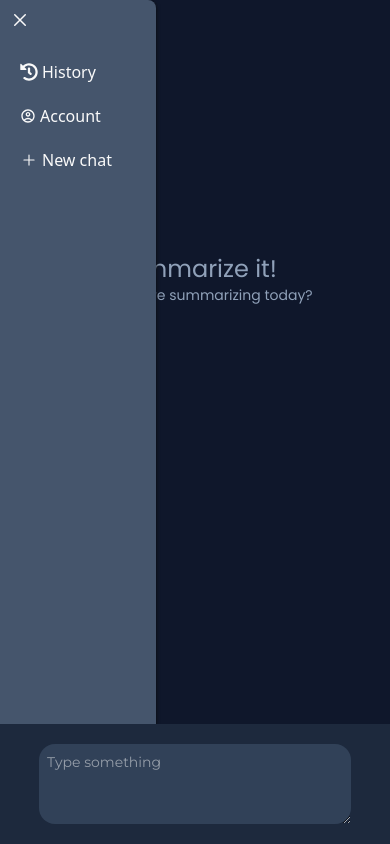
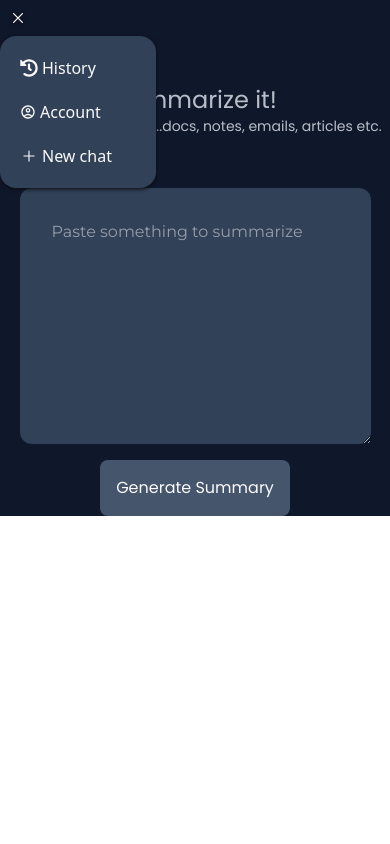
Before and after one commit to Cedrickoketch/Summarizer, a React (Vite) app in the folder frontend/: page / in a window 390 px wide. Built offline with nearby package versions, Linux system fonts and the light colour scheme.

Commit message:
Done with logic, backend and majority of frontend

```diff
--- a/frontend/package.json
+++ b/frontend/package.json
@@ -1,5 +1,6 @@
 {
-  "name": "frontend",
+  "name": "summarizer-frontend",
+  "proxy": "http://localhost:5000",
   "private": true,
   "version": "0.0.0",
   "type": "module",
--- a/frontend/src/App.jsx
+++ b/frontend/src/App.jsx
@@ -1,16 +1,29 @@
 import Navbar from "./components/Navbar.jsx"
 import TextField from "./components/TextField.jsx";
+import { useState } from "react";
 
 function App() {
+  const [summary, setSummary] = useState('');
+
+  const handleSummary = (result) => {
+    setSummary(result);
+  }
+
   return(
-    <div className="bg-slate-900 text-neutral-50 h-[100vh]">
-      <div className="absolute top-0 w-full snap-center text-center text-slate-400 font-primary text-pretty mt-[30vh]">
-        <h1 className="text-2xl">Summarize it!</h1>
-        <p className="text-sm">What are we summarizing today?</p>
+    <div className="bg-slate-900 text-neutral-50 h-fit md:h-screen">
+      <Navbar />
+      <div className="absolute top-0 w-full text-center text-slate-200 font-primary text-pretty mt-[10vh] opacity-80">
+        <h1 className="text-2xl md:text-6xl">Summarize it!</h1>
+        <p className="text-sm md:text-2xl md:pt-5">Summarize anything...docs, notes, emails, articles etc.</p>
       </div>
 
-      <Navbar />
-      <TextField />
+      <TextField onSummarize={handleSummary} />
+
+      {summary && (
+        <div className='font-secondary text-center md:text-2xl bg-slate-700 rounded-2xl mx-5 text-pretty p-2 mt-4'>
+          <div>{summary}</div>
+        </div>
+      )}
     </div>
   )
 }
--- a/frontend/src/components/Navbar.jsx
+++ b/frontend/src/components/Navbar.jsx
@@ -1,5 +1,5 @@
 import React, { useState } from 'react'
-import { FiSidebar } from "react-icons/fi";
+import { FiMenu } from "react-icons/fi";
 import { IoCloseOutline } from "react-icons/io5";
 import { FaHistory } from "react-icons/fa";
 import { MdOutlineAccountCircle } from "react-icons/md";
@@ -7,21 +7,22 @@ import { IoAdd } from "react-icons/io5";
 
 const Navbar = () => {
     const [isMenuOpen, setIsMenuOpen] = useState(false);
+
     return (
-    <div>
+      <div className='sticky top-0  z-9'>
           {/* mobile Navbar */}
-        <div className={`top-0 sticky lg:hidden bg-slate-600 h-[100vh] rounded-br-lg rounded-tr-lg drop-shadow-neutral-950 drop-shadow-sm transition-colors 0.5s ease-in ${isMenuOpen === true ? "w-[12vw]" : "w-[40vw]"} `}>
-            <button className='text-2xl md:text-6xl p-2 md:p-4'
+          <nav className={`lg:hidden  drop-shadow-neutral-950 drop-shadow-sm transition-colors 0.5s ease-in ${isMenuOpen ? "w-[12vw]" : "w-[40vw]"}`}>
+              <button className='text-xl md:text-6xl p-2 md:p-4'
               onClick={() => setIsMenuOpen(!isMenuOpen)}>
-                {isMenuOpen === true ? <FiSidebar /> : <IoCloseOutline />}
+                  {isMenuOpen === false ? <IoCloseOutline /> : <FiMenu />}
               </button>
 
-            <div className={`p-5 md:p-10 flex flex-col gap-5 md:gap-10 list-none transition-all 1s ease-in  ${isMenuOpen ? "-ml-100" : "ml-0"}`}>
+              <div className={`rounded-2xl p-5 md:p-10 flex flex-col gap-5 md:gap-10 list-none transition-all 1s ease-in  ${isMenuOpen ? "-ml-100" : "ml-0"} ${!isMenuOpen ? "bg-slate-700" : "bg-none"}`}>
                   <li><a className='flex items-center gap-1 md:text-4xl' href="#"><FaHistory className='text-lg md:text-4xl'/> History</a></li>
                   <li><a className='flex items-center gap-1 md:text-4xl' href="#"><MdOutlineAccountCircle className='md:text-4xl'/> Account</a></li>
                   <li><a className='flex items-center gap-1 md:text-4xl whitespace-nowrap' href="#"><IoAdd className='text-lg md:text-4xl'/> New chat</a></li>
               </div>
-        </div>
+          </nav>
       </div>
     )
 }
--- a/frontend/src/components/TextField.jsx
+++ b/frontend/src/components/TextField.jsx
@@ -1,9 +1,80 @@
 import React from 'react'
+import { IoCloseOutline } from "react-icons/io5";
+import { useState } from 'react';
 
-const TextField = () => {
+const TextField = ({ onSummarize }) => {
+  const [text, setText] = useState('');
+  const [loading, setLoading] = useState(false);
+  const [status, setStatus] = useState('');
+
+  const handleSummarize = async () => {
+    if (!text.trim() || loading) return;
+
+    setLoading(true);
+    setStatus('Contacting AI...');
+
+    try {
+      const controller = new AbortController();
+      const timeout = setTimeout(() => controller.abort(), 90000);
+
+      const response = await fetch('http://localhost:5000/summarize', {
+        method: 'POST',
+        headers: { 'Content-Type': 'application/json'},
+        body: JSON.stringify({ text: text.trim() }),
+        signal: controller.signal
+      });
+
+      clearTimeout(timeout);
+
+      if (!response.ok) {
+        throw new Error(`HTTP ${response.status}`);
+      }
+
+      const data = await response.json()
+
+      if (data.summary) {
+        onSummarize(data.summary);
+        setStatus('Summary generated!');
+      } else {
+        setStatus('No summary returned');
+      }
+    } catch (error) {
+      console.error('Summarize error:', error);
+      if (error.name === 'AbortError') {
+        setStatus('Request timed out');
+      } else {
+        setStatus(`${error.message} (Is Flask running?)`);
+      }
+
+      onSummarize(null);
+    } finally {
+      setLoading(false);
+    }
+  };
+
   return (
-    <div className='bg-red w-full h-30 bg-slate-800 rounded-tl- absolute bottom-0 font-secondary flex justify-center'>
-      <textarea className='bg-slate-700 mt-5 p-2 text-sm h-20 w-[80vw] rounded-2xl' placeholder='Type something'></textarea>
+    <div
+    onSummarize={handleSummarize}
+    className='flex flex-col items-center gap-4 md:gap-8'
+    >
+      <textarea
+      value={text}
+      onChange={(e) => setText(e.target.value)}
+      rows="8"
+      disabled={loading}
+      className='font-secondary w-[90vw] bg-slate-700 rounded-xl p-8 md:text-2xl text-pretty'
+      placeholder='Paste something to summarize' />
+
+      <button
+      onClick={handleSummarize}
+      disabled={!text.trim() || loading}
+      className='font-primary md:text-4xl bg-slate-600 p-4 rounded-lg shadow-slate-950'
+      >
+        {loading ? 'Summarizing...' : 'Generate Summary'}
+      </button>
+
+      {status && <div className='font-primary text-primary text-center md:text-4xl opacity-70'>{status}</div>}
+
     </div>
   )
 }
--- a/frontend/vite.config.js
+++ b/frontend/vite.config.js
@@ -5,4 +5,9 @@ import tailwindcss from "@tailwindcss/vite"
 // https://vite.dev/config/
 export default defineConfig({
   plugins: [react(), tailwindcss()],
+  server: {
+    proxy: {
+      '/summarize': 'http://localhost:5000'
+    }
+  }
 })
```
Also changed, not shown: 2 other files (tests, documents, lock files or other folders). Lines whose indentation alone changed are shown as unchanged.
